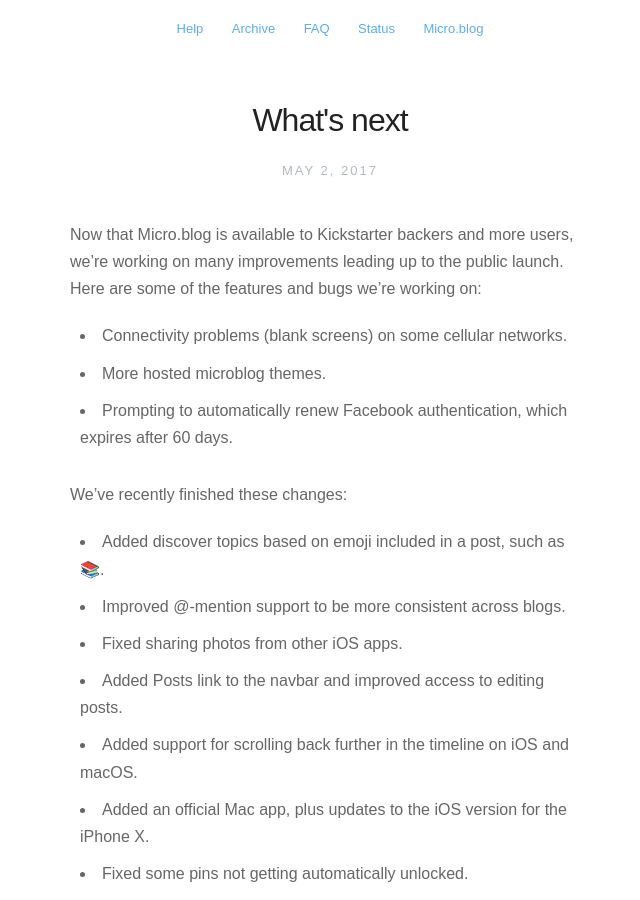
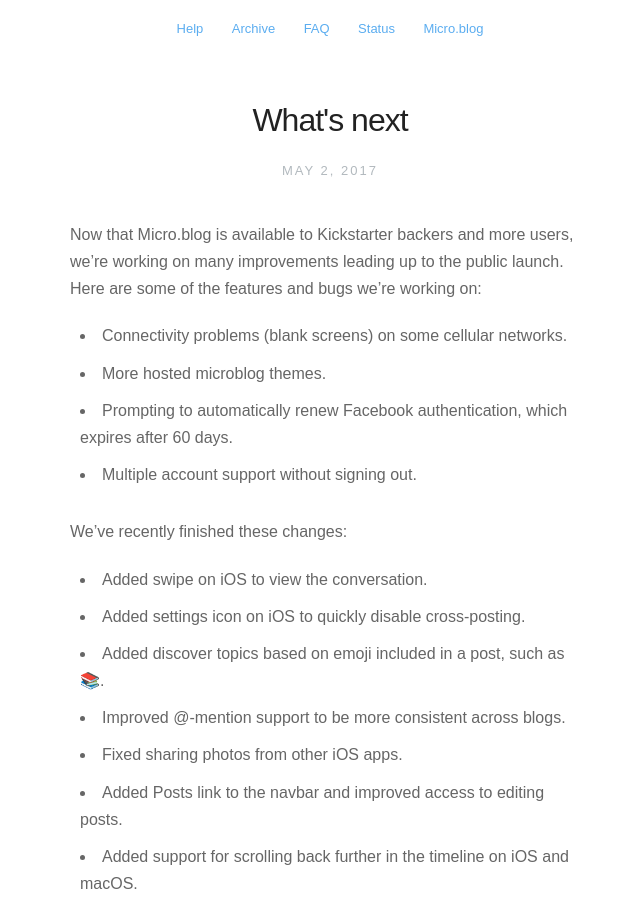
Before and after one commit to microdotblog/help.micro.blog, a Jekyll site: the page built from _posts/2017-05-02-whats-next.markdown, in a window 1280 px wide and 900 px high. Shown: the whole window, without its empty margins (310-950 px from the left). Built offline with Jekyll 4.4.1, drawn with Linux system fonts in a browser that asks for light colours; nearby versions of some CDN libraries.

Commit message:
Updated what's next with a couple things.

```diff
--- a/_posts/2017-05-02-whats-next.markdown
+++ b/_posts/2017-05-02-whats-next.markdown
@@ -9,9 +9,12 @@
 * Connectivity problems (blank screens) on some cellular networks.
 * More hosted microblog themes.
 * Prompting to automatically renew Facebook authentication, which expires after 60 days.
+* Multiple account support without signing out.
 
 We've recently finished these changes:
 
+* Added swipe on iOS to view the conversation.
+* Added settings icon on iOS to quickly disable cross-posting.
 * Added discover topics based on emoji included in a post, such as 📚.
 * Improved @-mention support to be more consistent across blogs.
 * Fixed sharing photos from other iOS apps.
```
